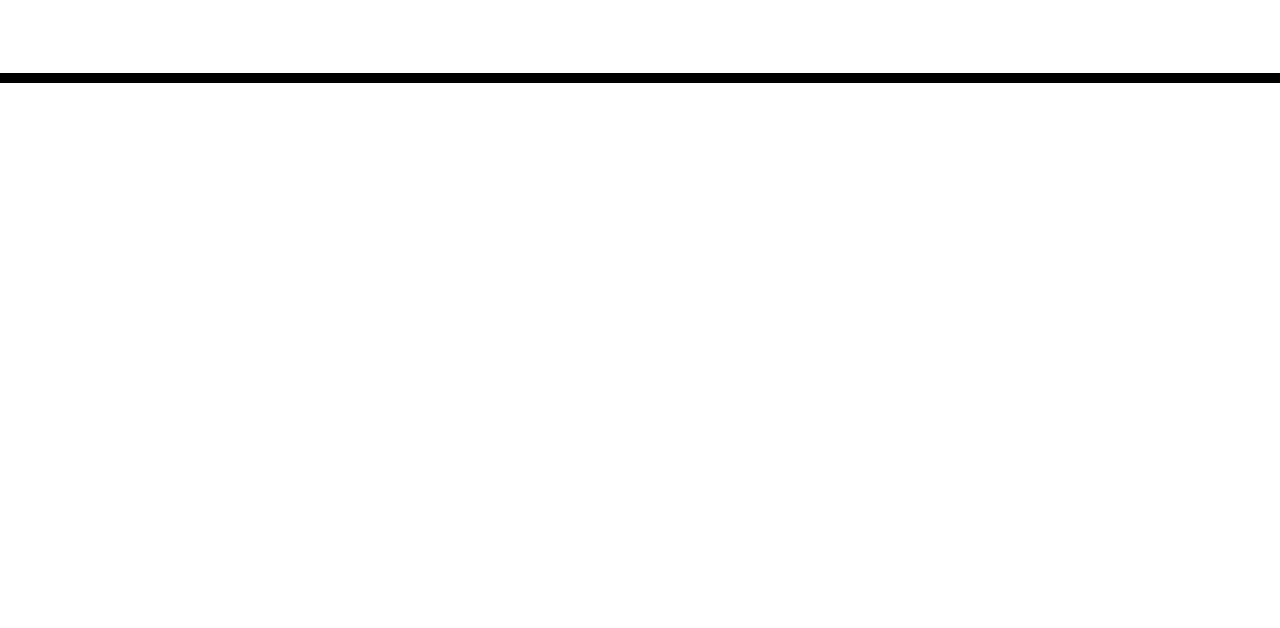
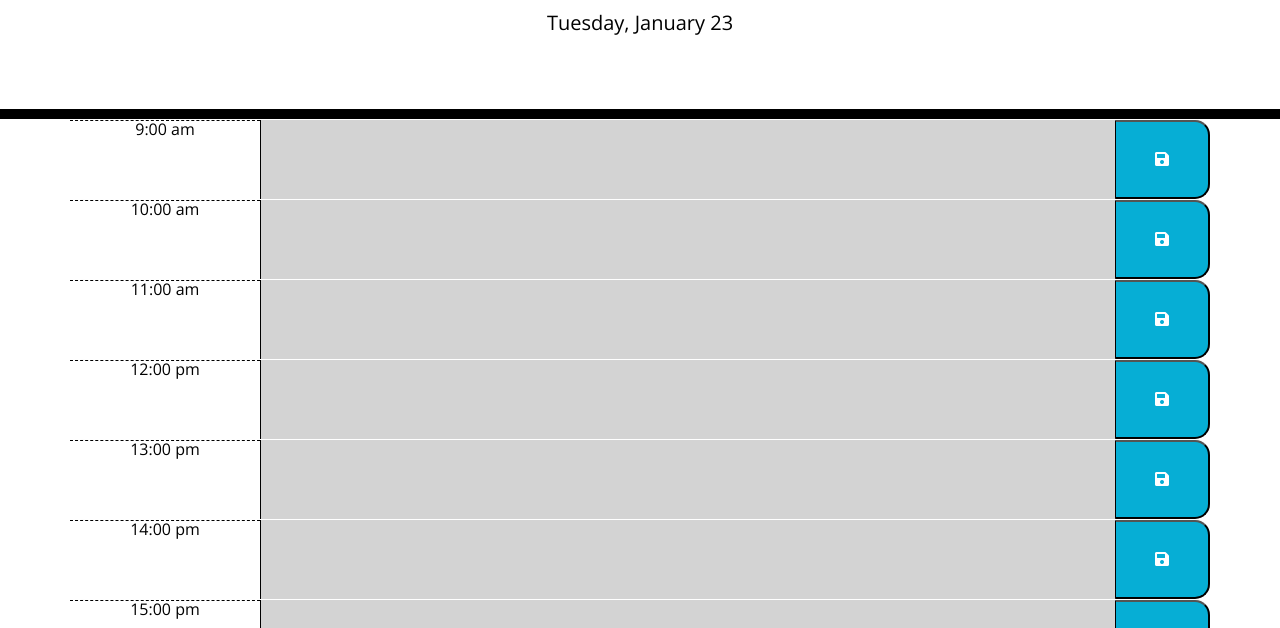
Before and after one commit to CyberTech403/Work-Daily-Planner, a plain HTML site: page index.html in a window 1280 px wide. Shown: the part 168-796 px from the top of the page. Drawn offline with nearby package versions, Linux system fonts and the light colour scheme.

Commit message:
Modifed Script.js + style.css + screenshot

```diff
--- a/JS/script.js
+++ b/JS/script.js
@@ -0,0 +1,35 @@
+$(document).ready(function () {
+  const container = $(".container");
+  const currentDate = dayjs().format("YYYY-MM-DD");
+  const currentHour = dayjs().hour();
+  const currentDayElement = $("#currentDay");
+
+  currentDayElement.text(dayjs().format("dddd, MMMM D"));
+
+  function generateTimeBlocks() {
+    container.empty();
+
+    for (let hour = 9; hour <= 17; hour++) {
+      const timeBlock = $("<div>", { class: "row time-block" });
+      const timeColumn = $("<div>", { class: "col-2 hour", text: `${hour}:00 ${hour < 12 ? 'am' : 'pm'}` });
+      const textColumn = $("<textarea>", { class: "col-9 description" });
+      const saveColumn = $("<button>", { class: "col-1 saveBtn" }).html('<i class="fas fa-save"></i>');
+
+      container.append(timeBlock.append(timeColumn, textColumn, saveColumn));
+
+      let timeClass = hour < currentHour ? "past" : hour === currentHour ? "present" : "future";
+      timeBlock.addClass(timeClass);
+
+      const savedEvent = localStorage.getItem(`event_${currentDate}T${hour}`);
+      if (savedEvent) textColumn.val(savedEvent);
+    }
+  }
+
+   generateTimeBlocks();
+
+   container.on("click", ".saveBtn", function () {
+     const hour = $(this).siblings(".hour").text().split(":")[0];
+     const eventText = $(this).siblings(".description").val();
+     localStorage.setItem(`event_${currentDate}T${hour}`, eventText);
+   });
+ });
--- a/assets/style.css
+++ b/assets/style.css
@@ -70,3 +70,18 @@ header {
   font-size: 20px;
   transition: all 0.3s ease-in-out;
 }
+
+.past {
+  background-color: #d3d3d3;
+  color: white;
+}
+
+.present {
+  background-color: #f3807a;
+  color: white;
+}
+
+.future {
+  background-color: #b0e7b0;
+  color: white;
+}
```
Also changed, not shown: assets/screenshots/Daily-Planner-GIF.gif (added).
